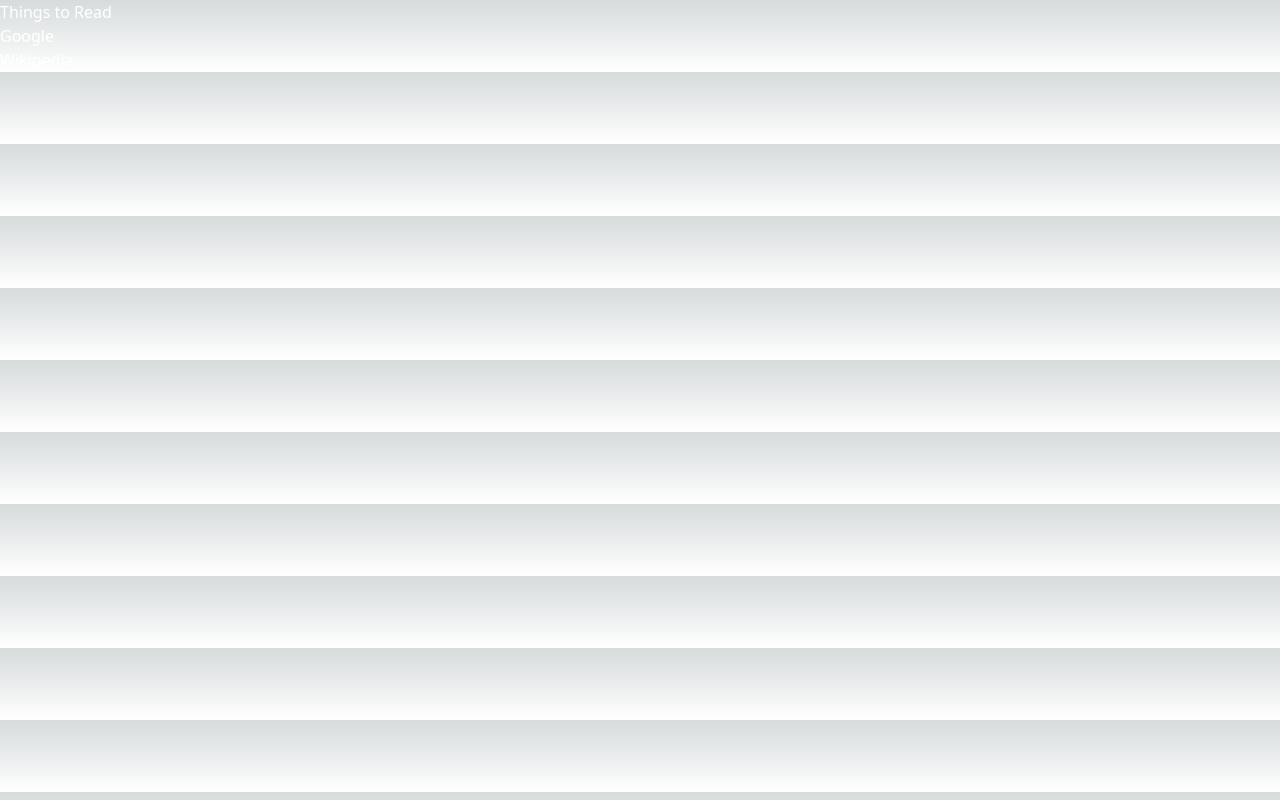
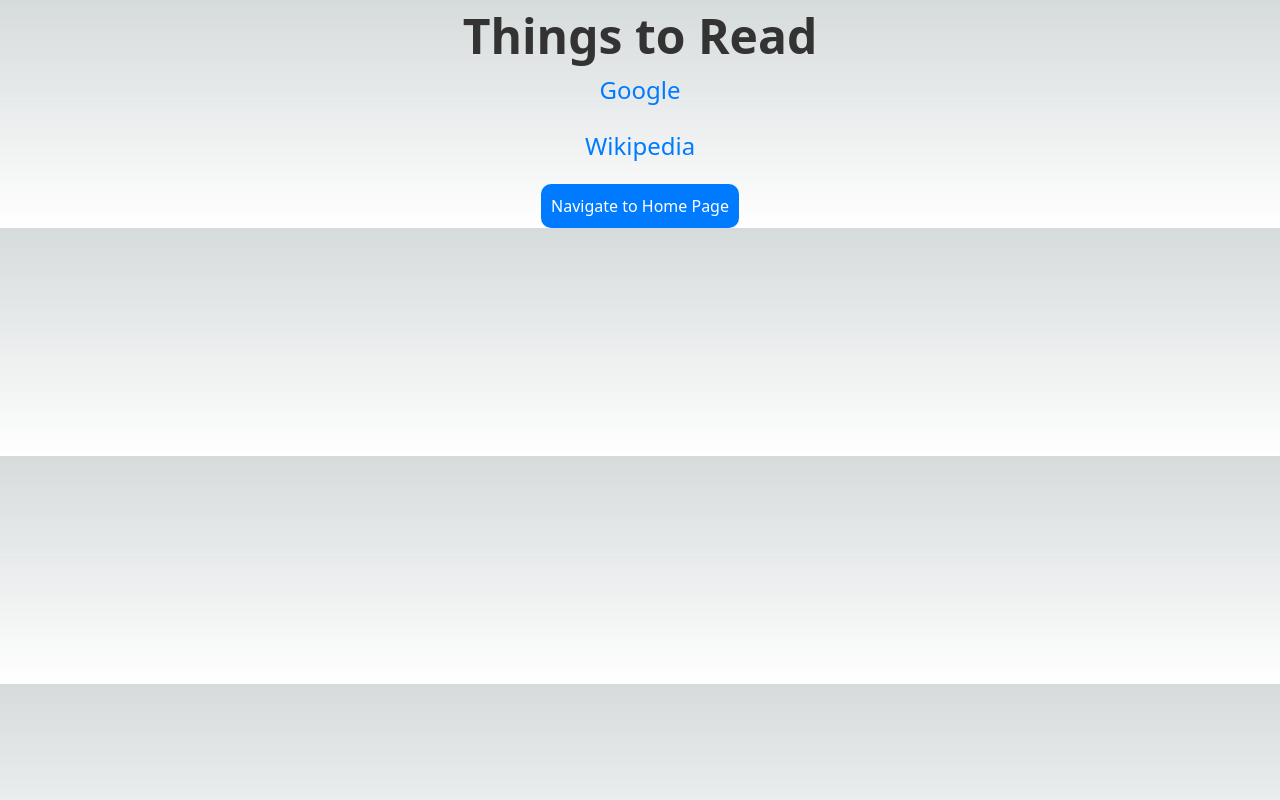
Before and after one commit to ghui9087/CSS480Project-LS, a Next.js app: page /things-to-read in a window 1280 px wide. Built offline with nearby package versions, Linux system fonts and the light colour scheme.

Commit message:
Testing more Link 0.7

```diff
--- a/src/pages/index.tsx
+++ b/src/pages/index.tsx
@@ -28,9 +28,7 @@
         searchFunction();
       }
     };
-
     document.addEventListener('keydown', handleKeyDown);
-
     // Remove event listener when component unmounts
     return () => {
       document.removeEventListener('keydown', handleKeyDown);
@@ -66,7 +64,9 @@
       </ul>
       <button onClick={shuffleInterests} className={styles.button}>Shuffle Interests
       </button>
-      <button>
+      <br></br>
+      <br></br>
+      <button className={styles.button}>
         <Link href="/things-to-read">
           Navigate to Other Page
         </Link>
@@ -76,19 +76,4 @@
 
 };
 
-// const searchFunction = () => {
-//   // search logic here
-//   console.log('Searching...');
-// };
-
-
-// // Add event listener for keydown events
-// document.addEventListener('keydown', (event) => {
-//   // Check if Ctrl key and 'F' key are pressed simultaneously
-//   if (event.altKey && event.key === 'f') {
-//     // Call searchFunction when Ctrl + F is pressed
-//     searchFunction();
-//   }
-// });
-
 export default IndexPage;
--- a/src/pages/things-to-read.tsx
+++ b/src/pages/things-to-read.tsx
@@ -1,17 +1,26 @@
 // Import necessary modules
 import React from 'react';
+import styles from '../styles/ThingsToRead.module.css'
+import Link from 'next/link';
 
 // Define the ThingsToRead component
 const ThingsToRead: React.FC = () => {
   return (
-    <div>
-      <h1>Things to Read</h1>
-      <ul>
-        {/* List of links */}
-        <li><a href="https://www.google.com">Google</a></li>
-        <li><a href="https://www.wikipedia.org">Wikipedia</a></li>
+    <div className={styles.container}>
+      {/* Apply the heading style */}
+      <h1 className={styles.heading}>Things to Read</h1>
+      <ul className={styles['link-list']}>
+        {/* List of links with applied styles */}
+        <li className={styles['link-list-item']}><a className={styles.link} href="https://www.google.com">Google</a></li>
+        <li className={styles['link-list-item']}><a className={styles.link} href="https://www.wikipedia.org">Wikipedia</a></li>
         {/* Add more links as needed */}
       </ul>
+
+      <button className={styles.button}>
+        <Link href="/">
+          Navigate to Home Page
+        </Link>
+      </button>
     </div>
   );
 };
--- /dev/null
+++ b/src/styles/ThingsToRead.module.css
@@ -0,0 +1,53 @@
+/* ThingsToRead.module.css */
+
+/* Style for the container */
+.container {
+    text-align: center;
+    /* Center align all text */
+}
+
+/* Style for the heading */
+.heading {
+    font-size: 48px;
+    /* Make the heading twice as big */
+    font-weight: bold;
+    color: #333;
+}
+
+/* Style for the list of links */
+.link-list {
+    list-style-type: none;
+    padding: 0;
+}
+
+/* Style for individual list items */
+.link-list-item {
+    margin-bottom: 20px;
+    /* Increase spacing between list items */
+}
+
+/* Style for links */
+.link {
+    font-size: 24px;
+    /* Make links twice as big */
+    color: #007bff;
+    text-decoration: none;
+}
+
+.link:hover {
+    text-decoration: underline;
+}
+
+
+.button {
+    background-color: #007bff;
+    color: #fff;
+    padding: 10px 10px;
+    border: none;
+    border-radius: 10px;
+    cursor: pointer;
+}
+
+.button:hover {
+    background-color: #023b78;
+}
--- a/src/styles/styles.module.css
+++ b/src/styles/styles.module.css
@@ -30,12 +30,12 @@
 .button {
     background-color: #007bff;
     color: #fff;
-    padding: 10px 20px;
+    padding: 10px 10px;
     border: none;
-    border-radius: 5px;
+    border-radius: 10px;
     cursor: pointer;
 }
 
 .button:hover {
-    background-color: #0056b3;
+    background-color: #023b78;
 }
```
